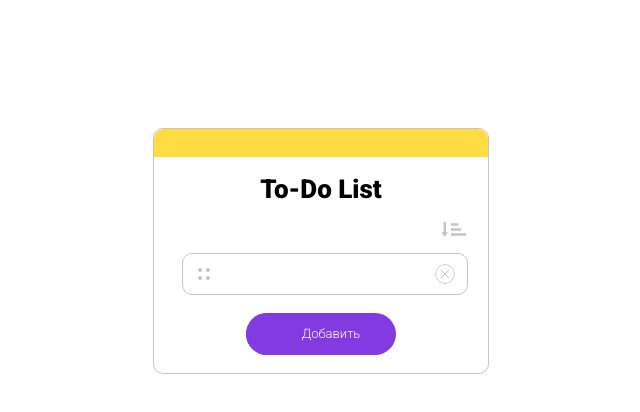
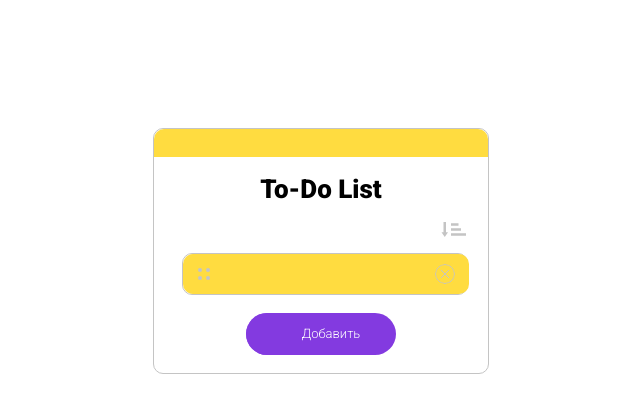
Before and after one commit to griffmbt/Tracker, a plain HTML site: page index.html in a window 1280 px wide. In both pictures the pointer is over the element 645 px from the left and 273 px from the top of the page. Shown: the whole page, without its empty margins (319-959 px from the left). Drawn offline with Linux system fonts and the light colour scheme.

Commit message:
added :hover

```diff
--- a/style.css
+++ b/style.css
@@ -62,6 +62,10 @@ h1 {
     flex-direction: row;
 }
 
+.tracker:hover {
+    background-color: #FFDC40;
+}
+
 .text-input {
     width: 196px;
     outline: none;
```
